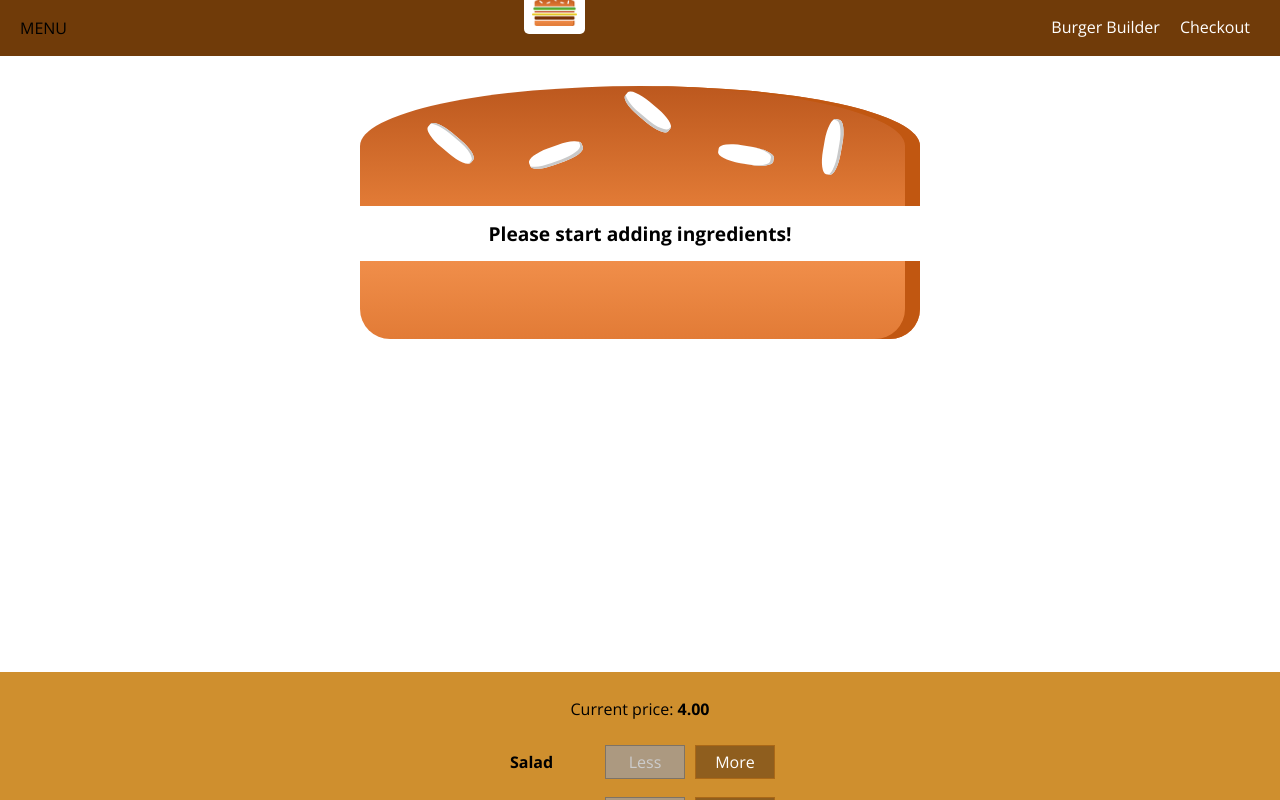
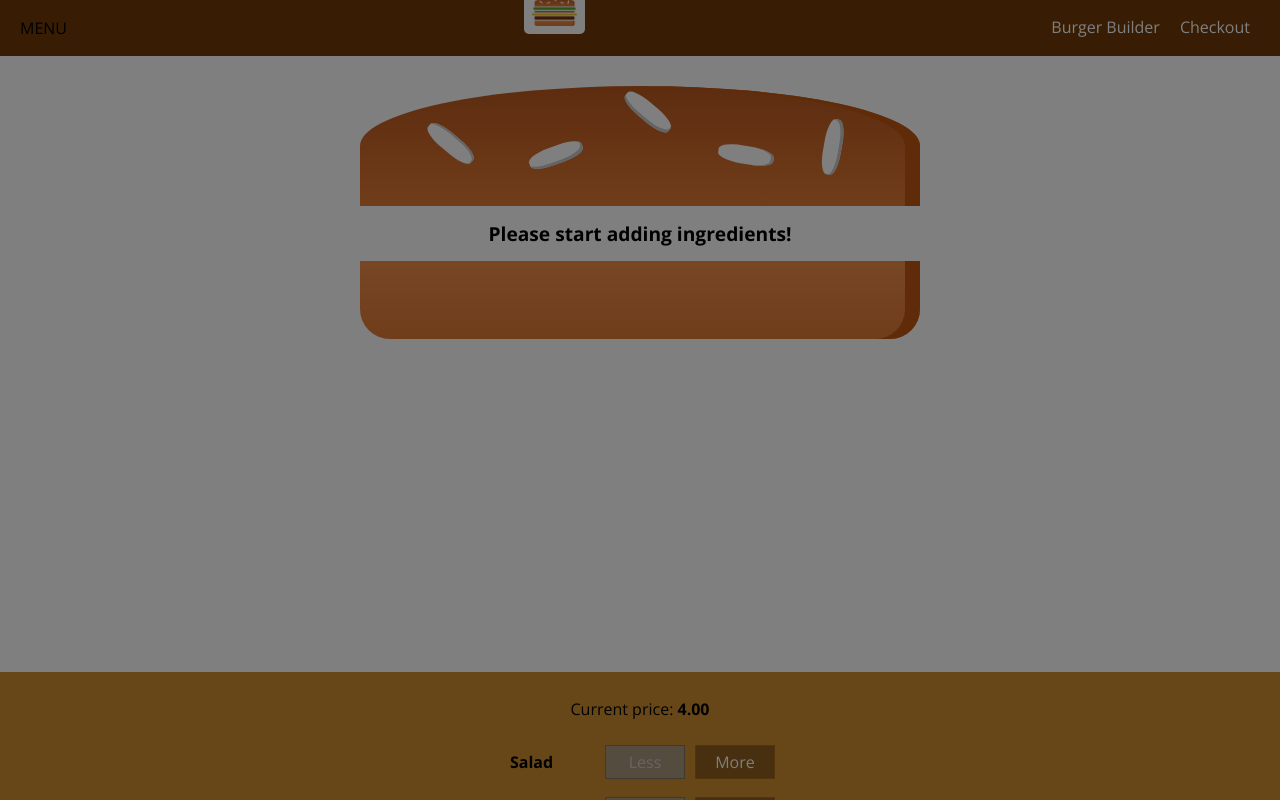
Before and after one commit to abhinn-ankit/burger-builder, a React (Create React App) app: page / in a window 1280 px wide. Shown: the top 800 px of the page. Built offline with nearby package versions, Linux system fonts and the light colour scheme.

Commit message:
Add sidedrawer close logic

```diff
--- a/src/components/Layout/Layout.tsx
+++ b/src/components/Layout/Layout.tsx
@@ -1,16 +1,28 @@
-import React, { Fragment } from 'react';
+import React, { Component, Fragment } from 'react';
 import classes from './Layout.module.scss';
 import Toolbar from '../Navigation/Toolbar/Toolbar';
 import SideDrawer from '../Navigation/SideDrawer/SideDrawer';
 
-const layout = props => {
-  return (
-    <Fragment>
-      <Toolbar />
-      <SideDrawer />
-      <main className={classes.content}>{props.children}</main>
-    </Fragment>
-  );
-};
+class Layout extends Component {
+  state = {
+    showSideDrawer: true,
+  };
 
-export default layout;
+  sideDrawerClosedHandler = () => {
+    this.setState({
+      showSideDrawer: false,
+    });
+  };
+
+  render() {
+    return (
+      <Fragment>
+        <Toolbar />
+        <SideDrawer closed={this.sideDrawerClosedHandler} open={this.state.showSideDrawer} />
+        <main className={classes.content}>{this.props.children}</main>
+      </Fragment>
+    );
+  }
+}
+
+export default Layout;
--- a/src/components/Navigation/SideDrawer/SideDrawer.tsx
+++ b/src/components/Navigation/SideDrawer/SideDrawer.tsx
@@ -1,12 +1,21 @@
-import React from 'react';
+import React, { Fragment } from 'react';
 import PropTypes from 'prop-types';
 import Logo from '../../Logo/Logo';
 import NavigationItems from '../NavigationItems/NavigationItems';
 import classes from './SideDrawer.module.scss';
+import BackDrop from '../../UI/Backdrop/Backdrop';
 
 const sideDrawer = props => {
+  const attachedClasses = [classes.sideDrawer];
+  if (props.open) {
+    attachedClasses.push(classes.open);
+  } else {
+    attachedClasses.push(classes.close);
+  }
   return (
-    <div className={classes.sideDrawer}>
+    <Fragment>
+      <BackDrop show={props.open} clicked={props.closed} />
+      <div className={attachedClasses.join(' ')}>
         <div className={classes.Logo}>
           <Logo />
         </div>
@@ -14,9 +23,13 @@
           <NavigationItems />
         </nav>
       </div>
+    </Fragment>
   );
 };
 
-sideDrawer.propTypes = {};
+sideDrawer.propTypes = {
+  closed: PropTypes.func,
+  open: PropTypes.bool,
+};
 
 export default sideDrawer;
```
Lines whose indentation alone changed are shown as unchanged.
